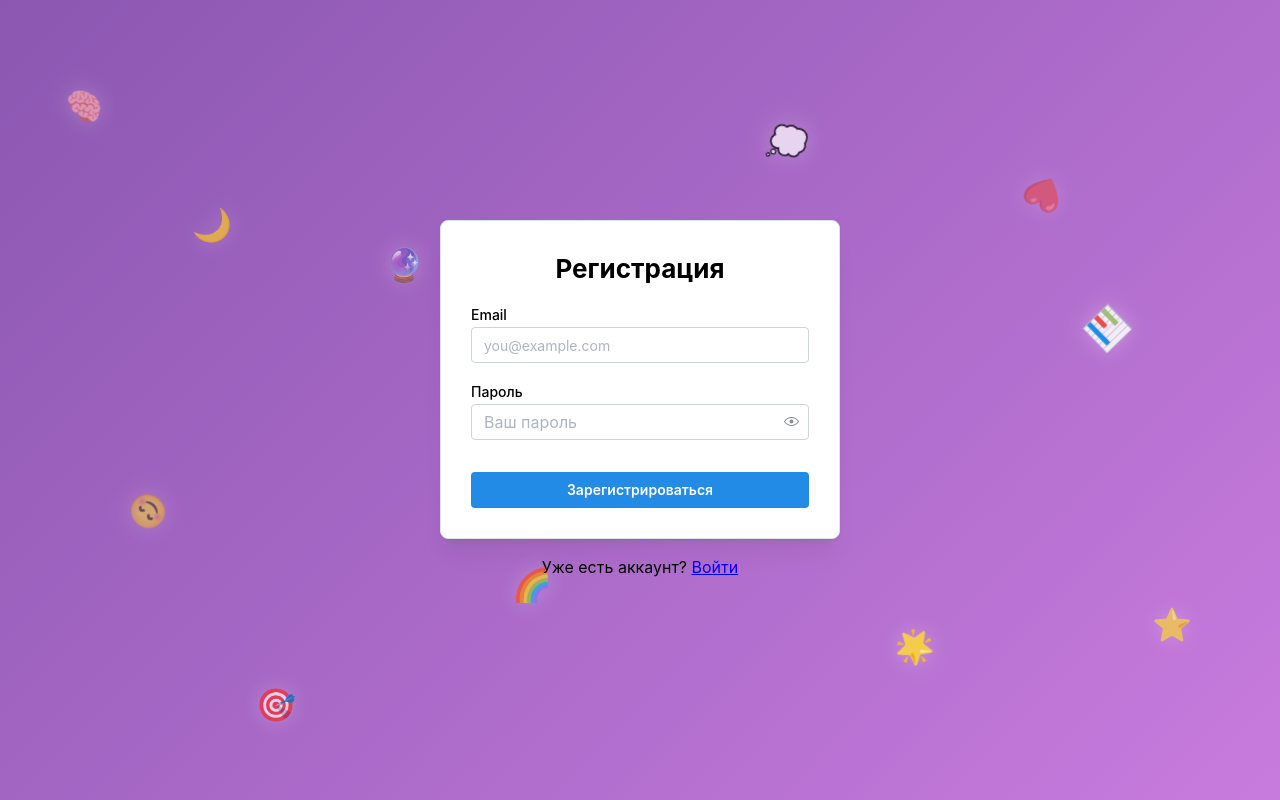
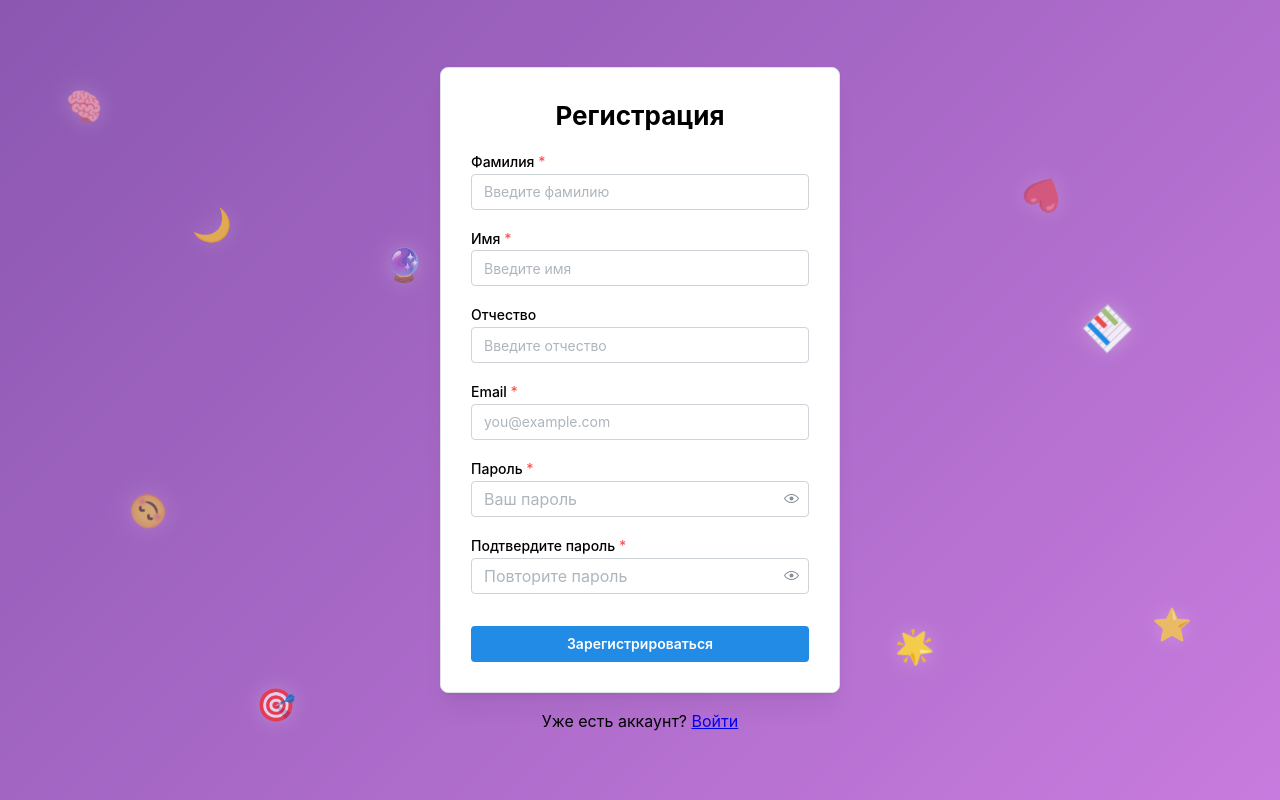
Before and after one commit to Mraksimus/PsychologicalTesting.Frontend, a React (Vite) app: page /register in a window 1280 px wide. Built offline with nearby package versions, Linux system fonts and the light colour scheme.

Commit message:
fix(PWPT-10): Подключение страниц авторизациии-регистрации к API

```diff
--- a/src/components/AuthForm.tsx
+++ b/src/components/AuthForm.tsx
@@ -2,18 +2,60 @@ import React from "react";
 import { Button, TextInput, PasswordInput, Paper, Title, Stack } from "@mantine/core";
 import { useForm } from "@mantine/form";
 
+// Базовый интерфейс для данных формы
+interface AuthFormValues {
+    email: string;
+    password: string;
+    lastName?: string;
+    firstName?: string;
+    middleName?: string;
+    confirmPassword?: string;
+}
+
+// Для регистрации делаем поля обязательными
+interface RegisterFormValues extends AuthFormValues {
+    lastName: string;
+    firstName: string;
+    middleName: string;
+    confirmPassword: string;
+}
+
 interface AuthFormProps {
-    onSubmit: (values: { email: string; password: string }) => void;
+    onSubmit: (values: AuthFormValues) => void;
     title: string;
     submitLabel: string;
+    isRegister?: boolean;
 }
 
-export const AuthForm: React.FC<AuthFormProps> = ({ onSubmit, title, submitLabel }) => {
+export const AuthForm: React.FC<AuthFormProps> = ({
+                                                      onSubmit,
+                                                      title,
+                                                      submitLabel,
+                                                      isRegister = false
+                                                  }) => {
     const form = useForm({
-        initialValues: { email: "", password: "" },
+        initialValues: {
+            email: "",
+            password: "",
+            lastName: "",
+            firstName: "",
+            middleName: "",
+            confirmPassword: ""
+        },
         validate: {
             email: (value) => (/^\S+@\S+$/.test(value) ? null : "Некорректный email"),
-            password: (value) => (value.length >= 6 ? null : "Минимум 6 символов"),
+            password: (value) => {
+                if (isRegister) {
+                    return value.length >= 6 ? null : "Минимум 6 символов";
+                }
+                return null; // Убираем валидацию для авторизации
+            },
+            ...(isRegister && {
+                lastName: (value) => value.trim() ? null : "Введите фамилию",
+                firstName: (value) => value.trim() ? null : "Введите имя",
+                confirmPassword: (value, values) =>
+                    value === values.password ? null : "Пароли не совпадают"
+            })
         },
     });
 
@@ -25,16 +67,50 @@ export const AuthForm: React.FC<AuthFormProps> = ({ onSubmit, title, submitLabel
 
             <form onSubmit={form.onSubmit(onSubmit)}>
                 <Stack>
+                    {isRegister && (
+                        <>
+                            <TextInput
+                                label="Фамилия"
+                                placeholder="Введите фамилию"
+                                required
+                                {...form.getInputProps("lastName")}
+                            />
+                            <TextInput
+                                label="Имя"
+                                placeholder="Введите имя"
+                                required
+                                {...form.getInputProps("firstName")}
+                            />
+                            <TextInput
+                                label="Отчество"
+                                placeholder="Введите отчество"
+                                {...form.getInputProps("middleName")}
+                            />
+                        </>
+                    )}
+
                     <TextInput
                         label="Email"
                         placeholder="you@example.com"
+                        required
                         {...form.getInputProps("email")}
                     />
                     <PasswordInput
                         label="Пароль"
                         placeholder="Ваш пароль"
+                        required
                         {...form.getInputProps("password")}
                     />
+
+                    {isRegister && (
+                        <PasswordInput
+                            label="Подтвердите пароль"
+                            placeholder="Повторите пароль"
+                            required
+                            {...form.getInputProps("confirmPassword")}
+                        />
+                    )}
+
                     <Button type="submit" fullWidth mt="md">
                         {submitLabel}
                     </Button>
--- a/src/pages/LoginPage.tsx
+++ b/src/pages/LoginPage.tsx
@@ -1,7 +1,7 @@
 import React from "react";
 import { useNavigate, Link } from "react-router-dom";
-import { AuthForm } from "../components/AuthForm";
-import { login } from "../api/auth";
+import { AuthForm } from "@/components/AuthForm";
+import { login } from "@/api/auth";
 import { notifications } from "@mantine/notifications";
 import { Center, Stack, Text } from "@mantine/core";
 
--- a/src/pages/RegisterPage.tsx
+++ b/src/pages/RegisterPage.tsx
@@ -1,23 +1,51 @@
 import React from "react";
 import { useNavigate, Link } from "react-router-dom";
-import { AuthForm } from "../components/AuthForm";
-import { register } from "../api/auth";
+import { AuthForm } from "@/components/AuthForm";
+import { useAuth } from "@/contexts/AuthContext";
 import { notifications } from "@mantine/notifications";
 import { Center, Stack, Text } from "@mantine/core";
 
-const RegisterPage: React.FC = () => {
+export const RegisterPage: React.FC = () => {
     const navigate = useNavigate();
+    const { register, user } = useAuth();
 
-    const handleSubmit = async (values: { email: string; password: string }) => {
+    React.useEffect(() => {
+        if (user) {
+            navigate("/home");
+        }
+    }, [user, navigate]);
+
+    const handleSubmit = async (values: {
+        email: string;
+        password: string;
+        lastName?: string;
+        firstName?: string;
+        middleName?: string;
+        confirmPassword?: string;
+    }) => {
         try {
+            // Проверяем, что все обязательные поля присутствуют
+            if (!values.lastName || !values.firstName) {
+                notifications.show({
+                    color: "red",
+                    title: "Ошибка",
+                    message: "Заполните все обязательные поля",
+                });
+                return;
+            }
+
+            // Передаем только email и password в функцию register
             await register(values.email, values.password);
-            notifications.show({ title: "Успешная регистрация", message: "Теперь войдите в систему" });
-            navigate("/login");
+            notifications.show({
+                title: "Успешная регистрация",
+                message: "Добро пожаловать!",
+                color: "green"
+            });
         } catch (err: any) {
             notifications.show({
                 color: "red",
                 title: "Ошибка регистрации",
-                message: err.response?.data?.message || "Ошибка",
+                message: err.message || "Произошла ошибка при регистрации",
             });
         }
     };
@@ -25,7 +53,12 @@ const RegisterPage: React.FC = () => {
     return (
         <Center style={{ minHeight: "100vh" }}>
             <Stack align="center">
-                <AuthForm title="Регистрация" submitLabel="Зарегистрироваться" onSubmit={handleSubmit} />
+                <AuthForm
+                    title="Регистрация"
+                    submitLabel="Зарегистрироваться"
+                    onSubmit={handleSubmit}
+                    isRegister={true}
+                />
                 <Text>
                     Уже есть аккаунт? <Link to="/login">Войти</Link>
                 </Text>
```
